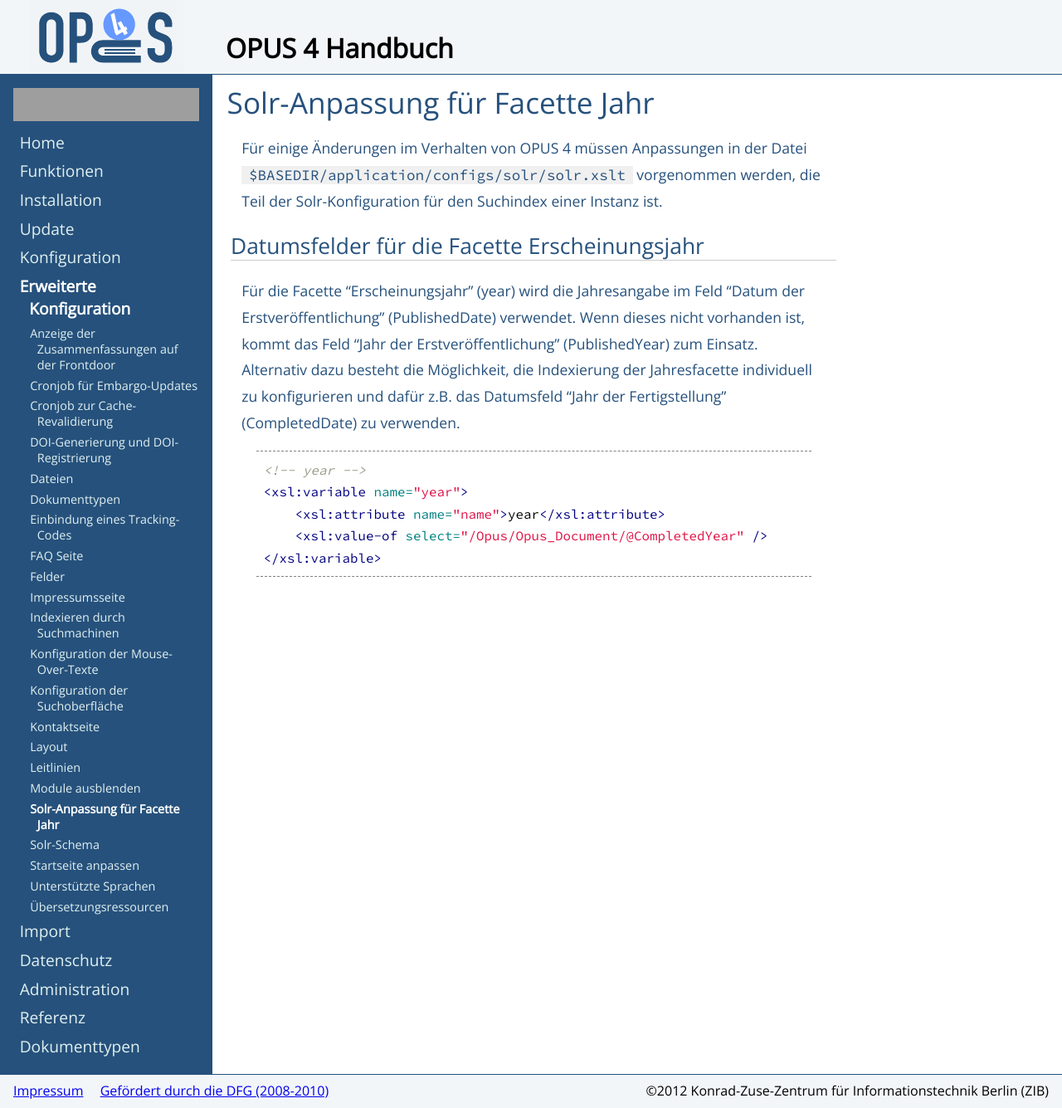
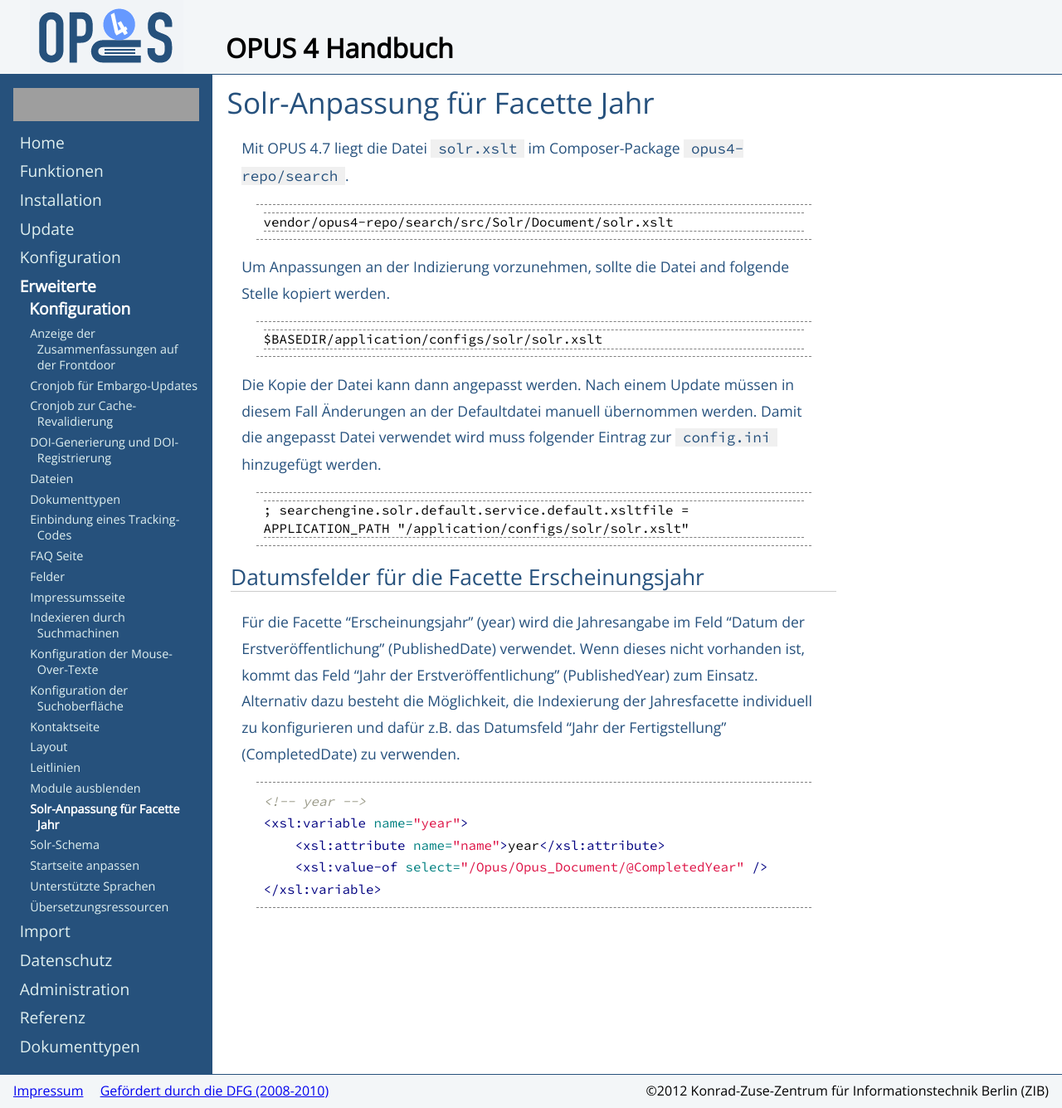
Before and after one commit to OPUS4/userdoc, a Jekyll site: the page built from configext/searchengine2.md, in a window 1280 px wide. Shown: the whole page at 83% size. Built offline with Jekyll 4.4.1, drawn with Linux system fonts in a browser that asks for light colours; grey boxes are pictures that could not be loaded.

Commit message:
OPUSVIER-3686 Update configuration manual for solr.xslt file.

```diff
--- a/configext/searchengine2.md
+++ b/configext/searchengine2.md
@@ -4,16 +4,26 @@ title: Solr-Anpassung für Facette Jahr
 
 # Solr-Anpassung für Facette Jahr
 
-Für einige Änderungen im Verhalten von OPUS 4 müssen Anpassungen in der
-Datei `$BASEDIR/application/configs/solr/solr.xslt` vorgenommen werden, die Teil der Solr-Konfiguration
-für den Suchindex einer Instanz ist.
+Mit OPUS 4.7 liegt die Datei `solr.xslt` im Composer-Package `opus4-repo/search`.
+
+    vendor/opus4-repo/search/src/Solr/Document/solr.xslt
+
+Um Anpassungen an der Indizierung vorzunehmen, sollte die Datei and folgende Stelle kopiert werden.
+
+    $BASEDIR/application/configs/solr/solr.xslt
+
+Die Kopie der Datei kann dann angepasst werden. Nach einem Update müssen in diesem Fall Änderungen an der Defaultdatei
+manuell übernommen werden. Damit die angepasst Datei verwendet wird muss folgender Eintrag zur `config.ini` hinzugefügt
+werden.
+
+    ; searchengine.solr.default.service.default.xsltfile = APPLICATION_PATH "/application/configs/solr/solr.xslt"
 
 ## Datumsfelder für die Facette Erscheinungsjahr
 
-Für die Facette "Erscheinungsjahr" (year) wird die Jahresangabe im Feld "Datum der Erstveröffentlichung" (PublishedDate) verwendet.
-Wenn dieses nicht vorhanden ist, kommt das Feld "Jahr der Erstveröffentlichung" (PublishedYear) zum Einsatz. Alternativ dazu besteht die
-Möglichkeit, die Indexierung der Jahresfacette individuell zu konfigurieren und dafür z.B. das Datumsfeld "Jahr der Fertigstellung"
-(CompletedDate) zu verwenden.
+Für die Facette "Erscheinungsjahr" (year) wird die Jahresangabe im Feld "Datum der Erstveröffentlichung" (PublishedDate)
+verwendet. Wenn dieses nicht vorhanden ist, kommt das Feld "Jahr der Erstveröffentlichung" (PublishedYear) zum Einsatz.
+Alternativ dazu besteht die Möglichkeit, die Indexierung der Jahresfacette individuell zu konfigurieren und dafür z.B.
+das Datumsfeld "Jahr der Fertigstellung" (CompletedDate) zu verwenden.
 
 {% highlight xml %}
 <!-- year -->
```
